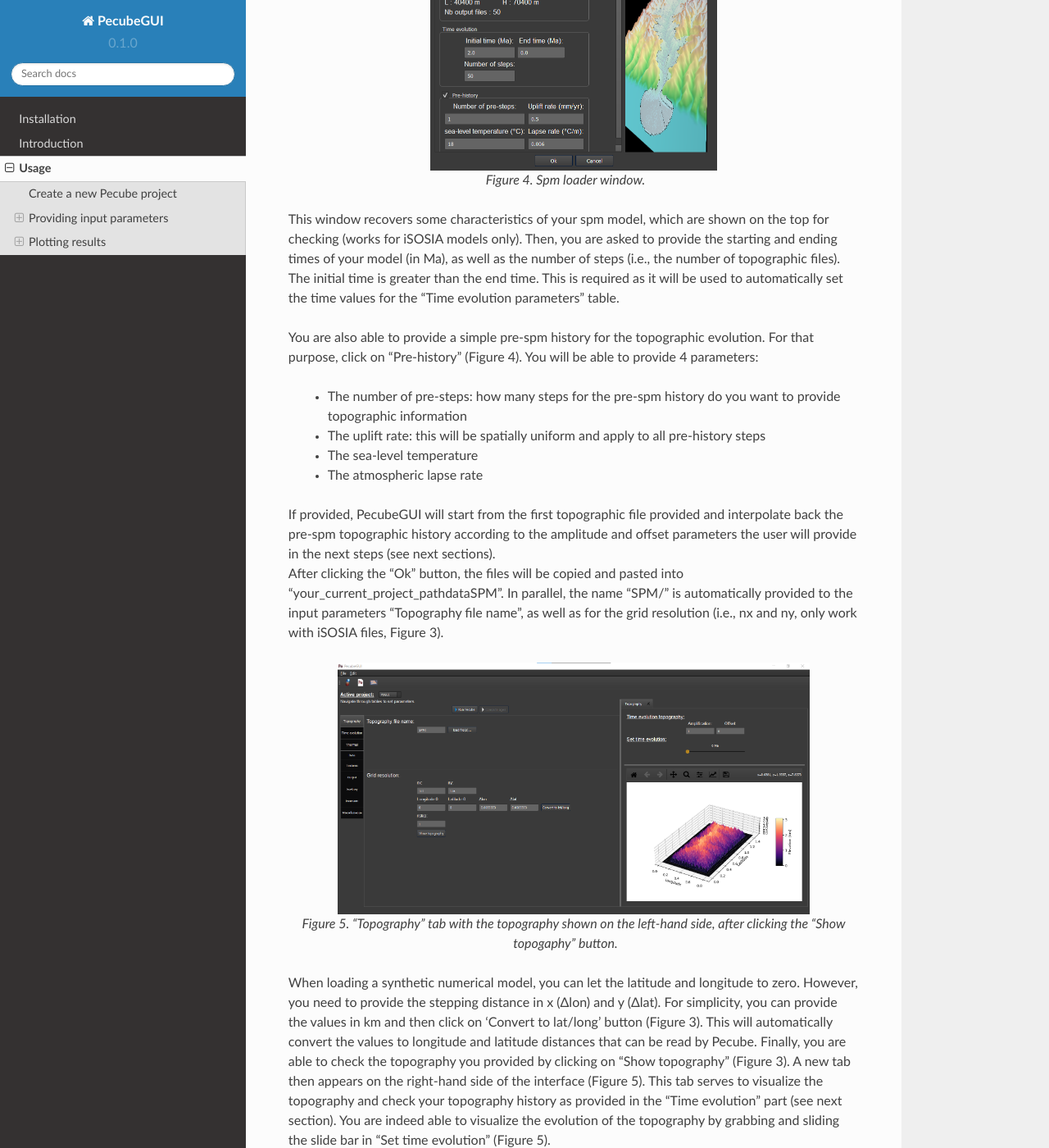
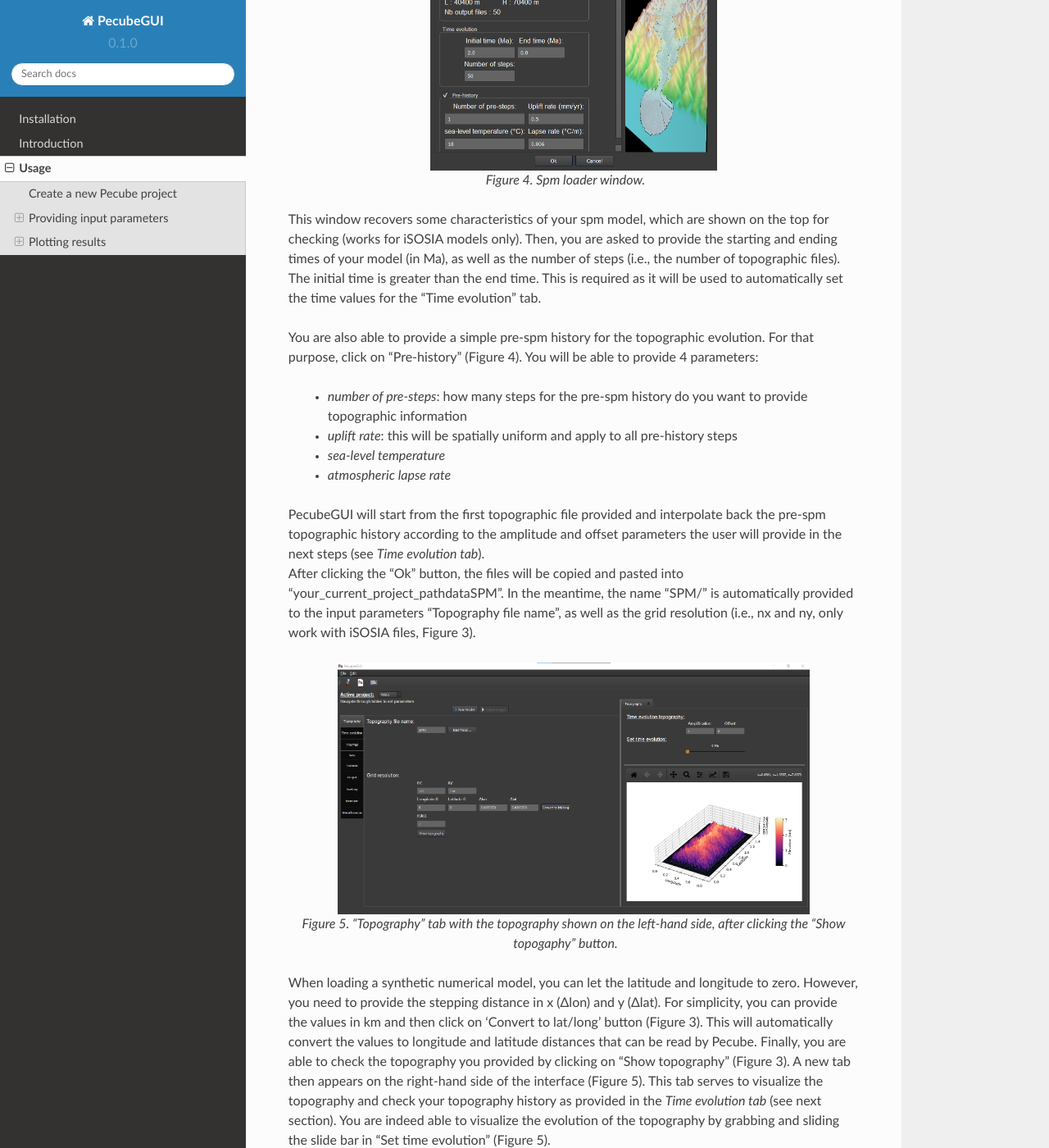
Before and after one commit to MBernAca/PecubeGUI_Doc, a Sphinx documentation site: the page built from docs/source/Usage.rst, in a window 1280 px wide and 1400 px high, scrolled down 1790 px. Shown: the whole window at 82% size. Built offline with Sphinx 7.4.7 and the Read the Docs theme 2.0.0, drawn with Linux system fonts in a browser that asks for light colours; some of the changed text lies outside the part shown.

Commit message:
Update Usage.rst

```diff
--- a/docs/source/Usage.rst
+++ b/docs/source/Usage.rst
@@ -50,18 +50,18 @@ Topography tab
     *Figure 4. Spm loader window.*
 
 
-| This window recovers some characteristics of your spm model, which are shown on the top for checking (works for iSOSIA models only). Then, you are asked to provide the      starting and ending times of your model (in Ma), as well as the number of steps (i.e., the number of topographic files). The initial time is greater than the end time. This      is required as it will be used to automatically set the time values for the “Time evolution parameters” table.
+| This window recovers some characteristics of your spm model, which are shown on the top for checking (works for iSOSIA models only). Then, you are asked to provide the      starting and ending times of your model (in Ma), as well as the number of steps (i.e., the number of topographic files). The initial time is greater than the end time. This      is required as it will be used to automatically set the time values for the “Time evolution” tab.
 
 | You are also able to provide a simple pre-spm history for the topographic evolution. For that purpose, click on “Pre-history” (Figure 4). You will be able to provide 4         parameters:
 
-    *	The number of pre-steps: how many steps for the pre-spm history do you want to provide topographic information
-    *	The uplift rate: this will be spatially uniform and apply to all pre-history steps
-    *	The sea-level temperature
-    *	The atmospheric lapse rate
+    *	*number of pre-steps*: how many steps for the pre-spm history do you want to provide topographic information
+    *	*uplift rate*: this will be spatially uniform and apply to all pre-history steps
+    *	*sea-level temperature*
+    *	*atmospheric lapse rate*
 
 
-| If provided, PecubeGUI will start from the first topographic file provided and interpolate back the pre-spm topographic history according to the amplitude and offset         parameters the user will provide in the next steps (see next sections).
-| After clicking the “Ok” button, the files will be copied and pasted into “your_current_project_path\data\SPM”. In parallel, the name “SPM/” is automatically provided to the    input parameters “Topography file name”, as well as for the grid resolution (i.e., nx and ny, only work with iSOSIA files, Figure 3).
+| PecubeGUI will start from the first topographic file provided and interpolate back the pre-spm topographic history according to the amplitude and offset parameters the user will provide in the next steps (see *Time evolution tab*).
+| After clicking the “Ok” button, the files will be copied and pasted into “your_current_project_path\data\SPM”. In the meantime, the name “SPM/” is automatically provided to the input parameters “Topography file name”, as well as the grid resolution (i.e., nx and ny, only work with iSOSIA files, Figure 3).
 
 .. figure:: ../images/setTopography.png
     :scale: 30
@@ -70,7 +70,7 @@ Topography tab
     *Figure 5. "Topography" tab with the topography shown on the left-hand side, after clicking the "Show topogaphy" button.*
 
 
-| When loading a synthetic numerical model, you can let the latitude and longitude to zero. However, you need to provide the stepping distance in x (Δlon) and y (Δlat). For     simplicity, you can provide the values in km and then click on ‘Convert to lat/long’ button (Figure 3). This will automatically convert the values to longitude and           latitude distances that can be read by Pecube. Finally, you are able to check the topography you provided by clicking on “Show topography” (Figure 3). A new tab then          appears on the right-hand side of the interface (Figure 5). This tab serves to visualize the topography and check your topography history as provided in the “Time evolution”  part (see next section). You are indeed able to visualize the evolution of the topography by grabbing and sliding the slide bar in “Set time evolution” (Figure 5).
+| When loading a synthetic numerical model, you can let the latitude and longitude to zero. However, you need to provide the stepping distance in x (Δlon) and y (Δlat). For     simplicity, you can provide the values in km and then click on ‘Convert to lat/long’ button (Figure 3). This will automatically convert the values to longitude and           latitude distances that can be read by Pecube. Finally, you are able to check the topography you provided by clicking on “Show topography” (Figure 3). A new tab then          appears on the right-hand side of the interface (Figure 5). This tab serves to visualize the topography and check your topography history as provided in the *Time evolution tab* (see next section). You are indeed able to visualize the evolution of the topography by grabbing and sliding the slide bar in “Set time evolution” (Figure 5).
 
 
 Time evolution tab
```
Also changed, not shown: other parts of docs/source/Usage.rst (+4 -4 lines).
